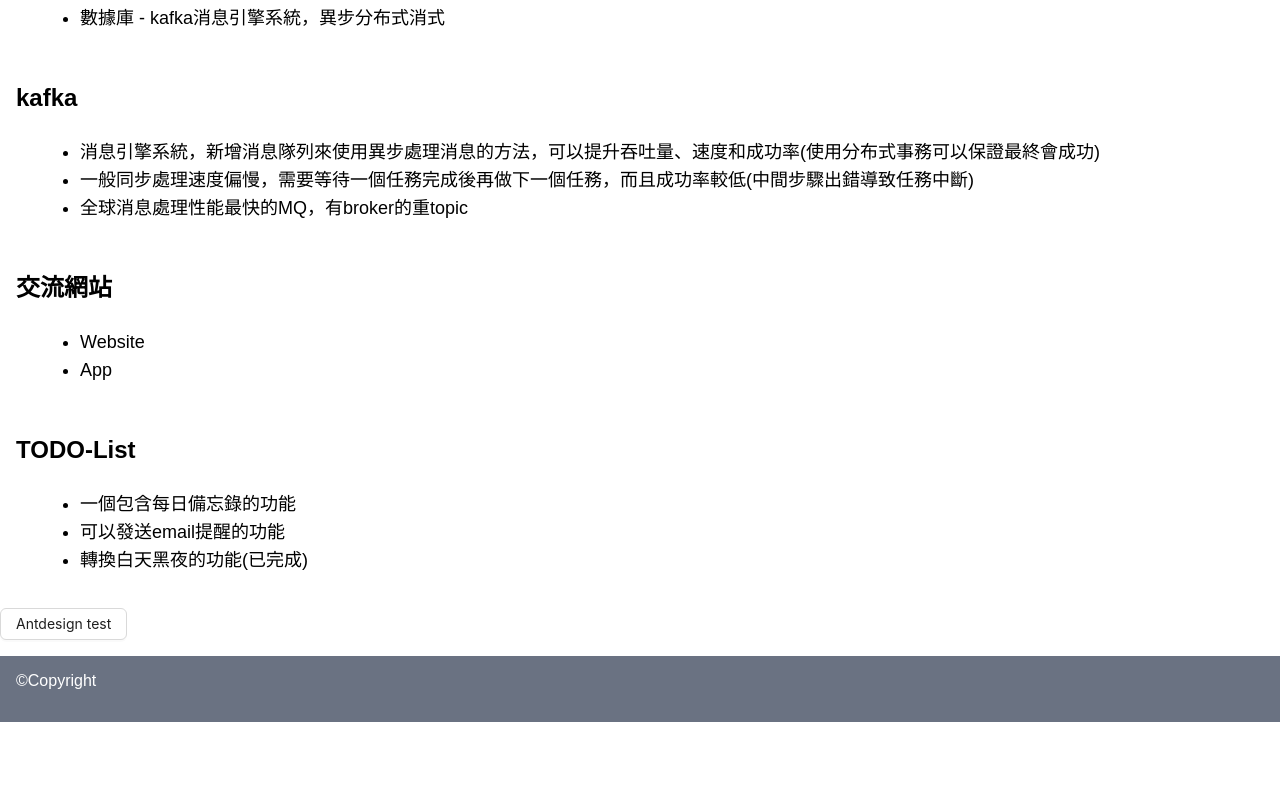
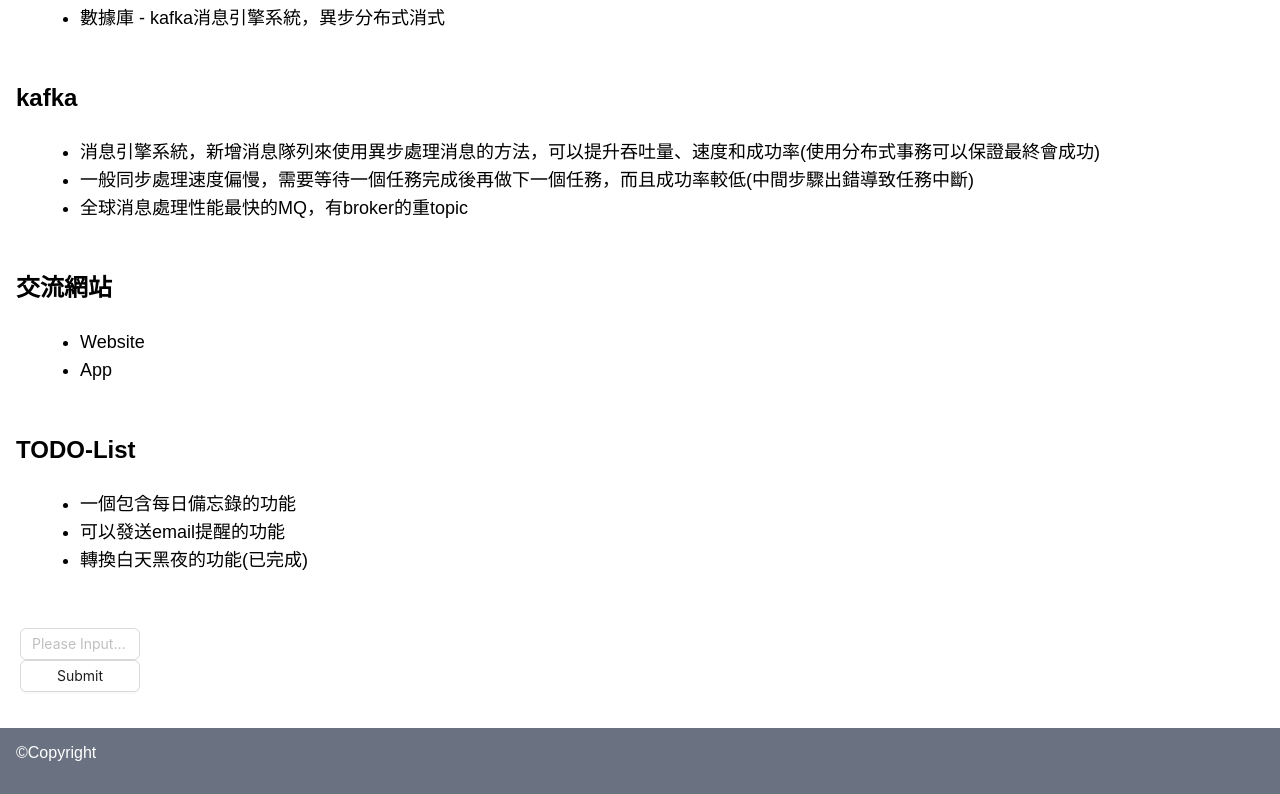
Before and after one commit to JasonK145/blog, a React (Vite) app: page / in a window 1280 px wide. Shown: the part 394-1188 px from the top of the page. Before the commit the page ends 1116 px from the top, so only its background shows below. Built offline with nearby package versions, Linux system fonts and the light colour scheme.

Commit message:
change the version of react to 18
antd only support 18

```diff
--- a/src/App.tsx
+++ b/src/App.tsx
@@ -1,14 +1,24 @@
 import { BulbOutlined } from '@ant-design/icons';
-import { Button, Switch } from 'antd';
+import { Button, Input, Switch } from 'antd';
 import { useContext, useState } from 'react';
 import { ThemeContext } from './main.tsx';
 import { useScrollEffect } from './utils/SwitchHandler';
+import { sendEmail } from './utils/EmailService';
 
 function App() {
   const [isScrolled, setIsScrolled] = useState(false);
   const { isDark, toggleTheme } = useContext(ThemeContext);
+  const [email, setEmail] = useState('');
 
   useScrollEffect(setIsScrolled);
+
+  const handleSendEmail = () => {
+    if (email) {
+      sendEmail(email);
+    } else {
+      alert('Please enter a valid email address');
+    }
+  };
 
   return (
     <div className={`min-h-screen flex flex-col`}>
@@ -69,7 +79,14 @@ function App() {
             <li>轉換白天黑夜的功能(已完成)</li>
           </ul>
         </section>
-        <Button onClick={() => alert("warning")}>Antdesign test</Button>
+        <div className='flex flex-col w-40 p-5'>
+          <Input
+            placeholder='Please Input your email'
+            value={email}
+            onChange={(e) => setEmail(e.target.value)}
+          />
+          <Button onClick={handleSendEmail}>Submit</Button>
+        </div>
       </div>
       <footer className="bg-gray-500 p-4 mt-4 text-white">
         <p>©Copyright</p>
--- /dev/null
+++ b/src/utils/EmailService.ts
@@ -0,0 +1,11 @@
+export const sendEmail = async (email: string) => {
+  try {
+    // 这里可以调用实际的邮件发送API
+    // 例如使用第三方邮件服务如 SendGrid、Mailgun 等
+    console.log(`Sending email to ${email} with content: "123"`);
+    alert(`Email sent to ${email}`);
+  } catch (error) {
+    console.error('Failed to send email:', error);
+    alert('Failed to send email');
+  }
+};
```
Also changed, not shown: package.json (+5 -2 lines), 1 other file (tests, documents, lock files or other folders).
